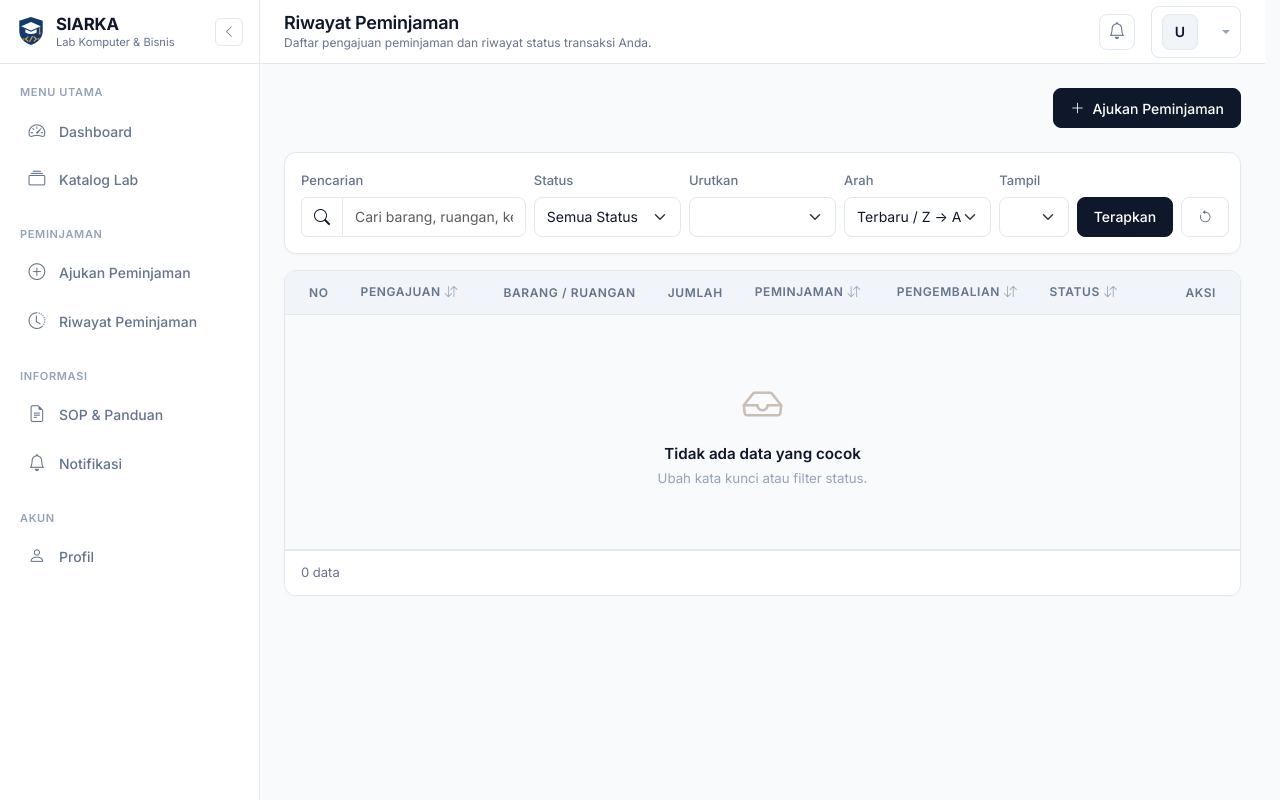
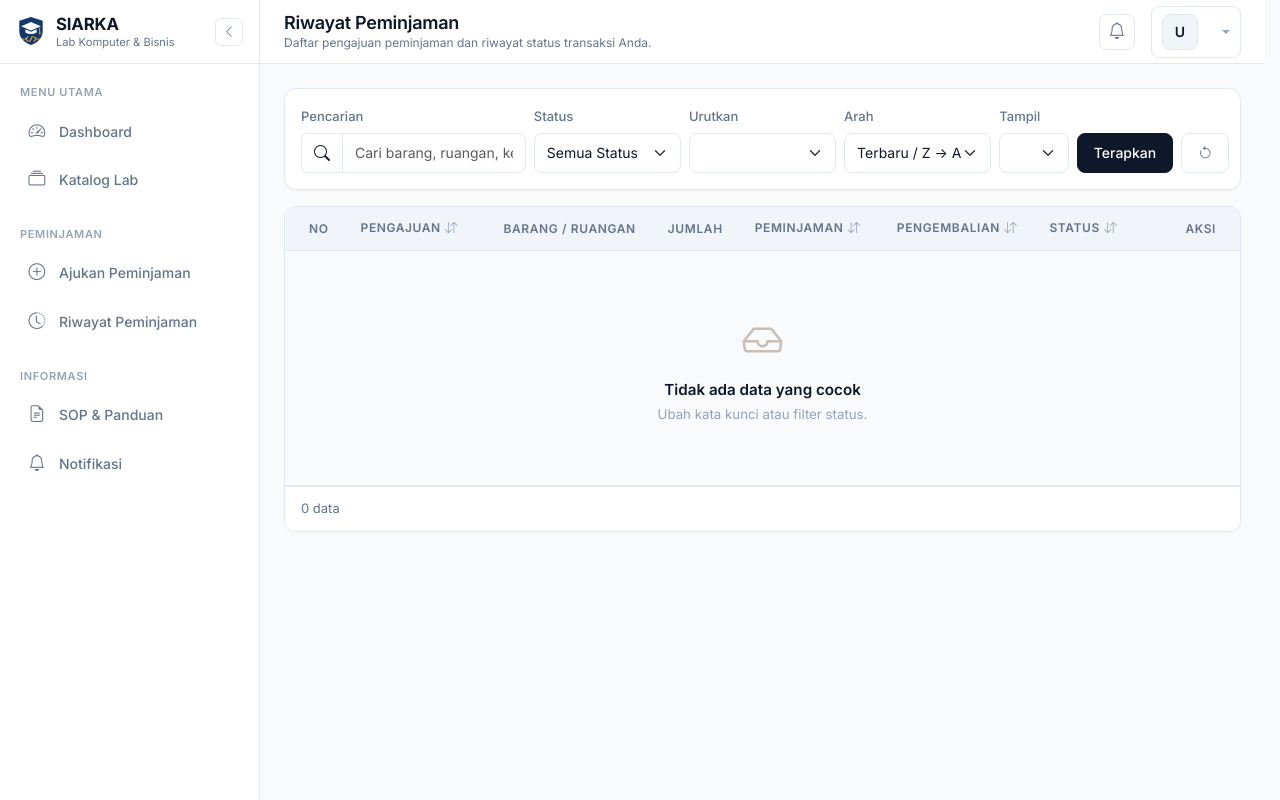
Before and after one commit to ikyy02/sistem_lab, a Laravel app: template resources/views/peminjaman/riwayat.blade.php in a window 1280 px wide. Run offline with Laravel 12, Linux system fonts and the light colour scheme; the template is opened without the code that fills it, so the values that code supplies are empty; data comes from the database, SQL or seed files in the repository.

Commit message:
refactor(ui): hapus menu profil sidebar bawah dan rapikan halaman riwayat peminjaman

```diff
--- a/resources/views/components/sidebar.blade.php
+++ b/resources/views/components/sidebar.blade.php
@@ -30,9 +30,6 @@
                 ['label' => 'SOP & Panduan', 'icon' => 'bi-file-earmark-text', 'route' => 'sop.index'],
                 ['label' => 'Notifikasi', 'icon' => 'bi-bell', 'route' => 'notifikasi.index'],
             ],
-            'Akun' => [
-                ['label' => 'Profil', 'icon' => 'bi-person', 'route' => 'profil.index'],
-            ],
         ],
         \App\Support\Role::DOSEN => [
             'Menu Utama' => [
@@ -43,7 +40,6 @@
                 ['label' => 'Jadwal Praktikum', 'icon' => 'bi-calendar3', 'route' => 'jadwal-praktikum.index'],
                 ['label' => 'SOP & Panduan', 'icon' => 'bi-file-earmark-text', 'route' => 'sop.index'],
                 ['label' => 'Katalog Lab', 'icon' => 'bi-collection', 'route' => 'katalog'],
-                ['label' => 'Profil', 'icon' => 'bi-person', 'route' => 'profil.index'],
             ],
         ],
         \App\Support\Role::LABORAN => [
@@ -55,15 +51,12 @@
             ],
             'Data Master' => [
                 ['label' => 'Kelola Katalog', 'icon' => 'bi-boxes', 'route' => 'kelola-katalog.index'],
-                ['label' => 'Data Akademik', 'icon' => 'bi-mortarboard', 'route' => 'data-akademik.index'],
-                ['label' => 'Jadwal Perkuliahan', 'icon' => 'bi-calendar-week', 'route' => 'jadwal.index'],
             ],
             'Pengguna' => [
                 ['label' => 'Kelola Data User', 'icon' => 'bi-people', 'route' => 'kelola-user.index'],
             ],
             'Lainnya' => [
                 ['label' => 'Pengaturan Laboratorium', 'icon' => 'bi-sliders', 'route' => 'pengaturan-lab.index'],
-                ['label' => 'Profil', 'icon' => 'bi-person', 'route' => 'profil.index'],
             ],
         ],
         \App\Support\Role::STAFF => [
@@ -72,7 +65,6 @@
                 ['label' => 'Data Akademik', 'icon' => 'bi-mortarboard', 'route' => 'data-akademik.index'],
                 ['label' => 'Jadwal Perkuliahan', 'icon' => 'bi-calendar-week', 'route' => 'jadwal.index'],
                 ['label' => 'Katalog', 'icon' => 'bi-collection', 'route' => 'katalog'],
-                ['label' => 'Profil', 'icon' => 'bi-person', 'route' => 'profil.index'],
             ],
         ],
     ];
--- a/resources/views/peminjaman/riwayat.blade.php
+++ b/resources/views/peminjaman/riwayat.blade.php
@@ -6,10 +6,6 @@
 
 @section('content')
 
-<div class="d-flex flex-wrap justify-content-end mb-4">
-    <a href="{{ route('peminjaman.index') }}" class="btn btn-primary d-flex align-items-center gap-2"><i class="bi bi-plus-lg"></i> Ajukan Peminjaman</a>
-</div>
-
 @include('peminjaman._daftar', [
     'kosongJudul' => 'Belum ada riwayat peminjaman',
     'kosongPesan' => 'Pengajuan peminjaman Anda akan tampil di sini.',
```
